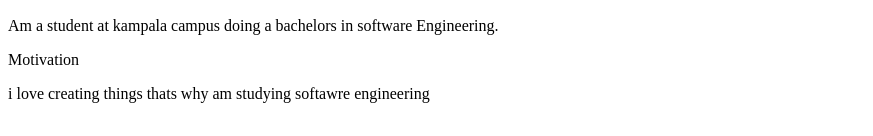
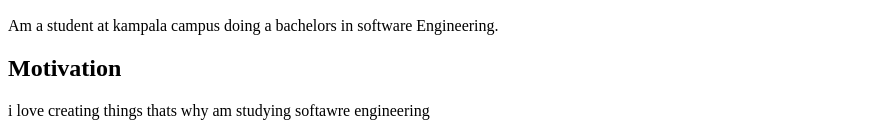
Before and after one commit to enosiragaba-prog/web-assignment, a plain HTML site: page index.html in a window 1280 px wide. Shown: the part 1282-1418 px from the top of the page, without its empty margins (0-873 px from the left). Drawn offline with Linux system fonts and the light colour scheme.

Commit message:
Update index.html

```diff
--- a/index.html
+++ b/index.html
@@ -12,7 +12,7 @@
     <img src="WhatsApp Image 2026-09-11 at 13.04.38.jpeg" alt = "my image">
     <h2>Description</h2>
     <p>Am a student at kampala campus doing a bachelors in software Engineering.</p>
-    <p>Motivation</p>
+    <h2>Motivation</h2>
     <p>i love creating things thats why am studying softawre engineering</p>
 </body>
 </html>
```
